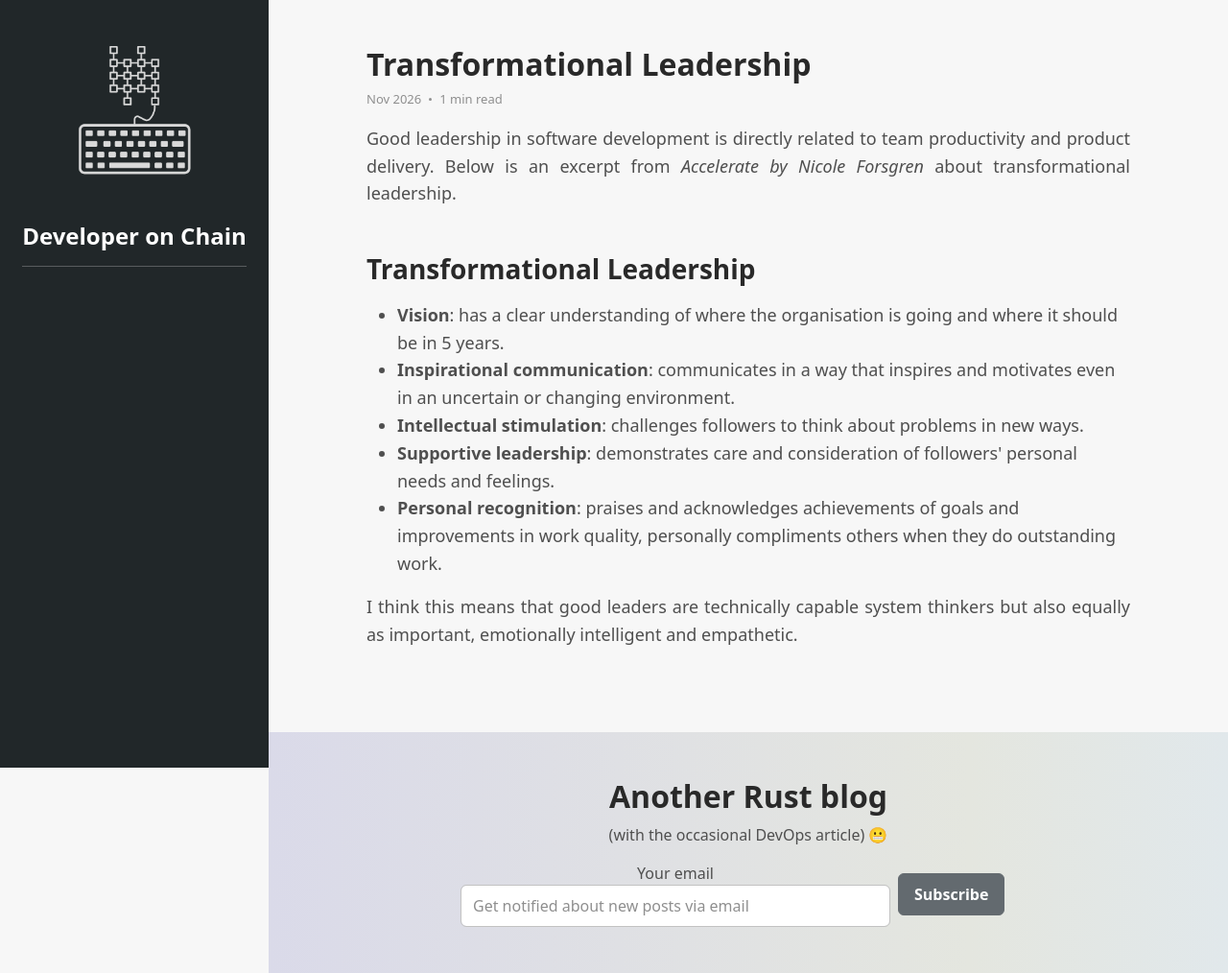
After one commit to j-awada/developeronchain, a Django app: page /leadership in a window 1280 px wide. The commit adds this page. Shown: the whole page at 96% size. Run offline with Django 4.2, Linux system fonts and the light colour scheme; some libraries are stand-ins or nearby versions.

Commit message:
add article about leadership in swd
Signed-off-by: Jana Awada <jana.awada@scilifelab.uu.se>

```diff
--- a/blog/urls.py
+++ b/blog/urls.py
@@ -17,4 +17,5 @@ urlpatterns = [
 	path('storage_in_k8s', views.storage_in_k8s, name='storage_in_k8s'),
 	path('supply_chain_security', views.supply_chain_security, name='supply_chain_security'),
 	path('ai_elephant_in_the_room', views.ai_elephant_in_the_room, name='ai_elephant_in_the_room'),
+	path('leadership', views.leadership, name='leadership'),
 ]
--- a/blog/views.py
+++ b/blog/views.py
@@ -183,6 +183,20 @@ def ai_elephant_in_the_room(request):
 	return render(request, 'blog/ai_elephant_in_the_room.html')
 
 
+def leadership(request):
+	if request.method == 'POST':
+		try:
+			subscriber_email = request.POST['subscriber_email']
+			validate_email(subscriber_email)
+			if SubscriberEmail.objects.filter(subscriber_email=subscriber_email).exists():
+				return render(request, 'general/subscribed.html', {'subscribed_message': 'You are already subscribed! :)'})
+			subscribe_int = SubscriberEmail.objects.create(subscriber_email=subscriber_email)
+			subscribe_int.save()
+			return render(request, 'general/subscribed.html', {'subscribed_message': 'Thanks for subscribing! :)'})
+		except:
+			return render(request, 'general/subscribed.html', {'subscribed_message': 'Hmm, something went wrong.'})
+	return render(request, 'blog/leadership.html')
+
 ## Unpublished
 
 def exploring_crypto_wallets(request):
--- /dev/null
+++ b/templates/blog/leadership.html
@@ -0,0 +1,60 @@
+{% extends 'general/base.html' %}
+
+{% load static %}
+
+{% block head_tag %}
+  <meta charset="utf-8" />
+  <meta name="viewport" content="width=device-width, initial-scale=1, shrink-to-fit=no" />
+  <meta name="description" content="Leadership in software development." />
+  <meta name="keywords" content="Software development, architecture, manager, leader, team.">
+  <title>Transformational Leadership</title>
+{% endblock %}
+
+{% block body %}
+
+{% include 'general/side_navbar.html' %}
+
+<div class="main-wrapper">
+
+  <article class="blog-post px-3 py-5 p-md-5">
+    <div class="container single-col-max-width">
+      <header class="blog-post-header">
+        <h2 class="title mb-2">Transformational Leadership</h2>
+        <div class="meta mb-3"><span class="date">Nov 2026</span><span class="time">1 min read</span></div>
+      </header>
+
+      <div class="blog-post-body">
+
+        <p>Good leadership in software development is directly related to team productivity and product delivery. Below is an excerpt from <i>Accelerate by Nicole Forsgren</i> about transformational leadership.</p>
+
+        <h3 class="mt-5 mb-3">Transformational Leadership</h3>
+
+        <ul>
+            <li><b>Vision</b>: has a clear understanding of where the organisation is going and where it should be in 5 years.</li>
+            <li><b>Inspirational communication</b>: communicates in a way that inspires and motivates even in an uncertain or changing environment.</li>
+            <li><b>Intellectual stimulation</b>: challenges followers to think about problems in new ways.</li>
+            <li><b>Supportive leadership</b>: demonstrates care and consideration of followers' personal needs and feelings.</li>
+            <li><b>Personal recognition</b>: praises and acknowledges achievements of goals and improvements in work quality, personally compliments others when they do outstanding work.</li>
+        </ul>
+
+        <p>I think this means that good leaders are technically capable system thinkers but also equally as important, emotionally intelligent and empathetic.</p>
+
+        <br>
+      </div>
+    </div><!--//container-->
+  </article>
+
+  <section class="cta-section theme-bg-light py-5">
+  <div class="container text-center">
+    <h2 class="heading">Another Rust blog</h2>
+    <div class="intro">(with the occasional DevOps article) 😬</div>
+    <div class="single-form-max-width pt-3 mx-auto">
+    {% include 'general/subscriber_form.html' %}
+    </div><!--//single-form-max-width-->
+  </div><!--//container-->
+  </section>
+
+</div><!--//main-wrapper-->
+
+
+{% endblock %}
```
Also changed, not shown: templates/general/home.html (+17 -0 lines).
